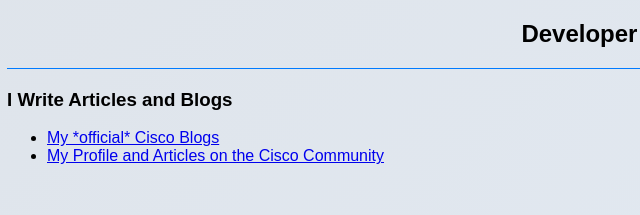
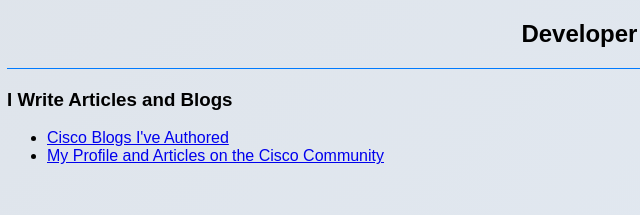
Before and after one commit to xanderstevenson/xanderstevenson.github.io, a plain HTML site: page index.html in a window 1280 px wide. Shown: the part 4901-5116 px from the top of the page, 1-641 px from the left. Drawn offline with Linux system fonts and the light colour scheme.

Commit message:
Update index.html

```diff
--- a/index.html
+++ b/index.html
@@ -287,7 +287,7 @@ I empower teams and elevate the performance level of those around me. I'm enthus
     <h3>I Write Articles and Blogs</h3>
 
     <ul>
-    <li><a href="https://blogs.cisco.com/author/alexanderstevenson?dtid=osscdc000283">My *official* Cisco Blogs</a></li>
+    <li><a href="https://blogs.cisco.com/author/alexanderstevenson?dtid=osscdc000283">Cisco Blogs I've Authored</a></li>
     <li><a href="https://community.cisco.com/t5/user/viewprofilepage/user-id/976325">My Profile and Articles on the Cisco Community</a></li>
     </ul>
 
```
